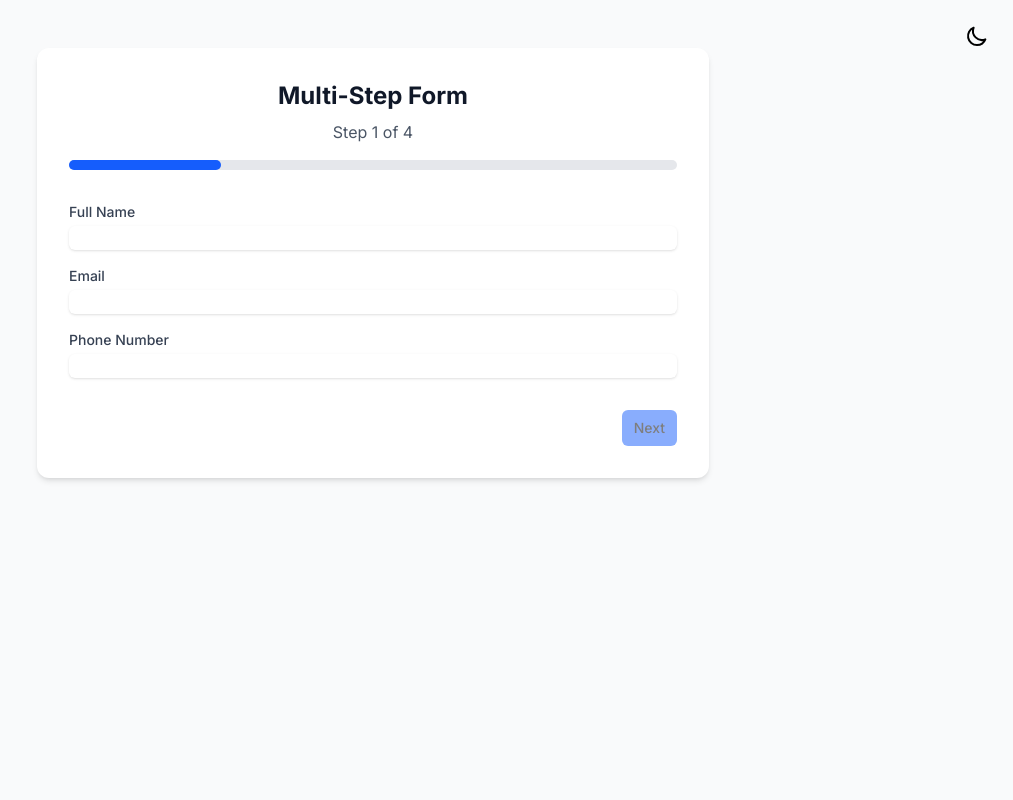
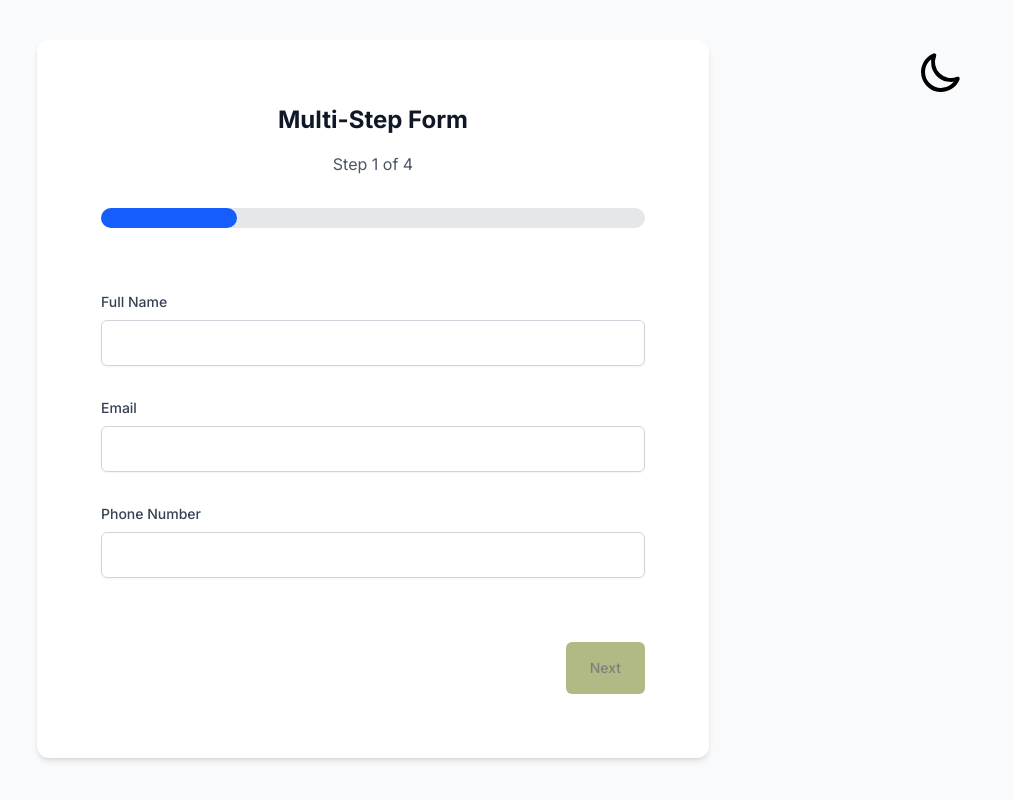
Before and after one commit to rakibul-wdp/multi-step-form-validation, a Next.js app: page /form in a window 1280 px wide. Shown: the whole page, without its empty margins (267-1280 px from the left). Built offline with nearby package versions, Linux system fonts and the light colour scheme.

Commit message:
configure styles and fix some styles

```diff
--- a/src/app/form/components/SummaryStep.tsx
+++ b/src/app/form/components/SummaryStep.tsx
@@ -9,8 +9,8 @@ export function SummaryStep() {
 
   return (
     <div className="space-y-6">
-      <div className="bg-white dark:bg-gray-800 shadow rounded-lg p-6">
-        <h3 className="text-lg font-medium text-gray-900 dark:text-white mb-4">
+      <div className="bg-white dark:bg-gray-800 shadow rounded-lg px-6">
+        <h3 className="text-xl font-bold text-gray-900 dark:text-white mb-3">
           Personal Information
         </h3>
         <div className="space-y-2">
@@ -29,8 +29,8 @@ export function SummaryStep() {
         </div>
       </div>
 
-      <div className="bg-white dark:bg-gray-800 shadow rounded-lg p-6">
-        <h3 className="text-lg font-medium text-gray-900 dark:text-white mb-4">
+      <div className="bg-white dark:bg-gray-800 shadow rounded-lg px-6">
+        <h3 className="text-xl font-bold text-gray-900 dark:text-white mb-3">
           Address Details
         </h3>
         <div className="space-y-2">
@@ -49,8 +49,8 @@ export function SummaryStep() {
         </div>
       </div>
 
-      <div className="bg-white dark:bg-gray-800 shadow rounded-lg p-6">
-        <h3 className="text-lg font-medium text-gray-900 dark:text-white mb-4">
+      <div className="bg-white dark:bg-gray-800 shadow rounded-lg px-6">
+        <h3 className="text-xl font-bold text-gray-900 dark:text-white mb-3">
           Account Setup
         </h3>
         <div className="space-y-2">
--- a/src/app/form/page.tsx
+++ b/src/app/form/page.tsx
@@ -3,7 +3,7 @@
 import { zodResolver } from "@hookform/resolvers/zod";
 import { useForm, FormProvider } from "react-hook-form";
 import { useMutation } from "@tanstack/react-query";
-import { useState } from "react";
+import { useEffect, useState } from "react";
 import { FormValues, formSchema } from "./form-schema";
 import { FormStep1 } from "./components/FormStep1";
 import { FormStep2 } from "./components/FormStep2";
@@ -22,6 +22,7 @@ async function submitForm(data: FormValues) {
 
 export default function MultiStepForm() {
   const [currentStep, setCurrentStep] = useState(1);
+  const [showSuccessMessage, setShowSuccessMessage] = useState(false);
   const totalSteps = 4;
 
   const methods = useForm<FormValues>({
@@ -53,6 +54,16 @@ export default function MultiStepForm() {
   const onSubmit = (data: FormValues) => {
     mutation.mutate(data);
   };
+
+  useEffect(() => {
+    if (mutation.isSuccess) {
+      setShowSuccessMessage(true);
+      const timer = setTimeout(() => {
+        setShowSuccessMessage(false);
+      }, 2000);
+      return () => clearTimeout(timer);
+    }
+  }, [mutation.isSuccess]);
 
   const onNext = async () => {
     let fieldsToValidate: (keyof FormValues)[] = [];
@@ -100,7 +111,7 @@ export default function MultiStepForm() {
   };
 
   return (
-    <div className="min-h-screen bg-gray-50 dark:bg-gray-900 py-12 px-4 sm:px-6 lg:px-8">
+    <div className="min-h-screen bg-gray-50 dark:bg-gray-900 py-5 px-4 sm:px-6 lg:px-8">
       <div className="max-w-md mx-auto bg-white dark:bg-gray-800 rounded-xl shadow-md overflow-hidden md:max-w-2xl p-8">
         <div className="text-center mb-8">
           <h1 className="text-2xl font-bold text-gray-900 dark:text-white">
@@ -135,7 +146,7 @@ export default function MultiStepForm() {
           </form>
         </FormProvider>
 
-        {mutation.isSuccess && (
+        {showSuccessMessage && (
           <div className="mt-4 p-4 bg-green-100 dark:bg-green-900 text-green-800 dark:text-green-200 rounded">
             Form submitted successfully!
           </div>
--- a/src/app/globals.css
+++ b/src/app/globals.css
@@ -1,4 +1,10 @@
 @import "tailwindcss";
+
+@theme {
+  --color-primary: oklch(0.53 0.12 118.34);
+  --color-secondary: oklch(0.84 0.18 117.33);
+  --spacing: 0.5rem;
+}
 
 :root {
   --foreground-rgb: 0, 0, 0;
@@ -24,6 +30,39 @@ body {
   );
 }
 
+@variant dark {
+  :root {
+    --color-primary: oklch(0.63 0.15 118.34);
+    --color-secondary: oklch(0.74 0.2 117.33);
+  }
+
+  .btn-outline {
+    border-color: rgb(75 85 99);
+  }
+  .btn-outline:hover {
+    background-color: rgb(31 41 55);
+  }
+}
+
 input {
-  @apply border-gray-300 rounded-md shadow-sm focus:border-blue-500 focus:ring-blue-500 dark:border-gray-600 dark:bg-gray-800 dark:text-white;
+  border: 1px solid rgb(209 213 219);
+  padding: 10px;
+  border-radius: 0.375rem;
+  --tw-shadow: 0 1px 2px 0 rgb(0 0 0 / 0.05);
+  box-shadow: var(--tw-shadow);
 }
+input:focus {
+  border-color: rgb(59 130 246);
+  --tw-ring-offset-shadow: var(--tw-ring-inset) 0 0 0
+    var(--tw-ring-offset-width) var(--tw-ring-offset-color);
+  --tw-ring-shadow: var(--tw-ring-inset) 0 0 0
+    calc(2px + var(--tw-ring-offset-width)) var(--tw-ring-color);
+  box-shadow: var(--tw-ring-offset-shadow), var(--tw-ring-shadow),
+    var(--tw-shadow);
+}
+
+.dark input {
+  border-color: rgb(75 85 99);
+  background-color: rgb(31 41 55);
+  color: white;
+}
--- a/src/app/page.tsx
+++ b/src/app/page.tsx
@@ -5,7 +5,7 @@ export default function Home() {
     <div className="min-h-screen flex items-center justify-center bg-gray-50 dark:bg-gray-900">
       <div className="text-center">
         <h1 className="text-4xl font-bold text-gray-900 dark:text-white mb-6">
-          Multi-Step Form Demo
+          Multi-Step Form with Validation
         </h1>
         <Link
           href="/form"
```
